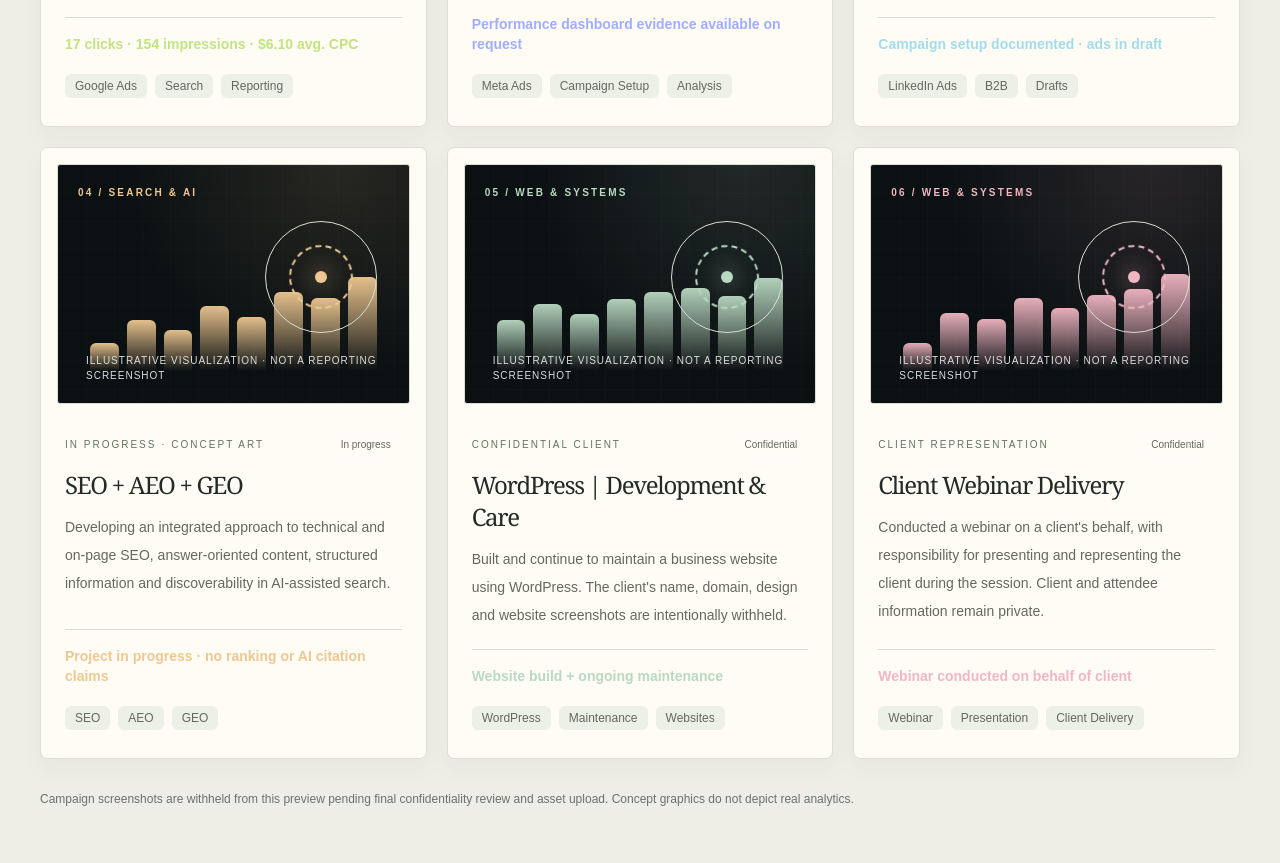
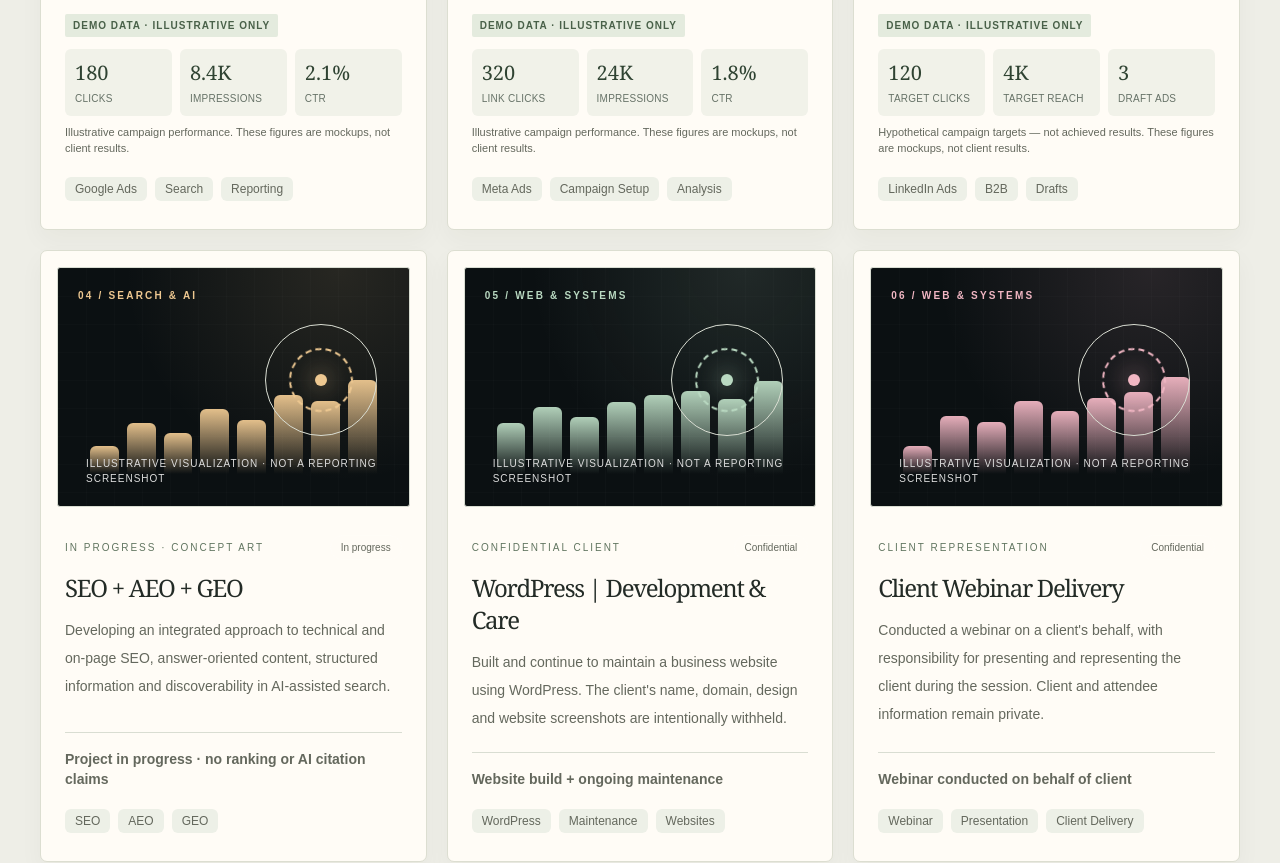
Before and after one commit to hammadraza5414/hammad-portfolio, a Next.js app: page / in a window 1280 px wide. Shown: the part 5920-6783 px from the top of the page. Built offline with nearby package versions, Linux system fonts and the light colour scheme.

Commit message:
Use clearly labeled sample KPI mockups in paid media cards

```diff
--- a/src/app/components/GrowthShowcase.tsx
+++ b/src/app/components/GrowthShowcase.tsx
@@ -2,11 +2,11 @@
 import { useState } from "react";
 import { motion, AnimatePresence, useReducedMotion } from "framer-motion";
 
-type Work = { title: string; category: string; eyebrow: string; description: string; proof: string; tags: string[]; accent: string; lines: number[]; state?: string };
+type Work = { title: string; category: string; eyebrow: string; description: string; proof: string; tags: string[]; accent: string; lines: number[]; state?: string; sampleMetrics?: readonly [string,string][] };
 const works: Work[] = [
-  { title: "Google Ads | Search Campaigns", category: "Paid Media", eyebrow: "CAMPAIGN EVIDENCE", description: "Hands-on search campaign management, targeting and performance analysis. Figures shown are from a supplied seven-day campaign dashboard—not lifetime account results.", proof: "17 clicks · 154 impressions · $6.10 avg. CPC", tags: ["Google Ads", "Search", "Reporting"], accent: "#C2E381", lines: [26,46,37,58,41,72,61,82] },
-  { title: "Meta Ads | Performance Campaigns", category: "Paid Media", eyebrow: "CAMPAIGN EVIDENCE", description: "Campaign setup, audience strategy, creative testing and reporting for Facebook and Instagram advertising. Private campaign identifiers are not published.", proof: "Performance dashboard evidence available on request", tags: ["Meta Ads", "Campaign Setup", "Analysis"], accent: "#A0AEFF", lines: [34,51,39,65,49,74,67,86] },
-  { title: "LinkedIn Ads | Campaign Creative", category: "Paid Media", eyebrow: "DRAFT / SETUP", description: "LinkedIn campaign creative and setup work. The provided evidence shows draft ads; no live campaign results or generated leads are claimed.", proof: "Campaign setup documented · ads in draft", tags: ["LinkedIn Ads", "B2B", "Drafts"], accent: "#A2DCEB", lines: [25,32,49,42,66,54,76,71], state: "Draft / Setup" },
+  { title: "Google Ads | Search Campaigns", category: "Paid Media", eyebrow: "CAMPAIGN EVIDENCE", description: "Hands-on search campaign management, targeting and performance analysis. Figures shown are from a supplied seven-day campaign dashboard—not lifetime account results.", proof: "Illustrative campaign performance", sampleMetrics: [["180","Clicks"],["8.4K","Impressions"],["2.1%","CTR"]], tags: ["Google Ads", "Search", "Reporting"], accent: "#C2E381", lines: [26,46,37,58,41,72,61,82] },
+  { title: "Meta Ads | Performance Campaigns", category: "Paid Media", eyebrow: "CAMPAIGN EVIDENCE", description: "Campaign setup, audience strategy, creative testing and reporting for Facebook and Instagram advertising. Private campaign identifiers are not published.", proof: "Illustrative campaign performance", sampleMetrics: [["320","Link clicks"],["24K","Impressions"],["1.8%","CTR"]], tags: ["Meta Ads", "Campaign Setup", "Analysis"], accent: "#A0AEFF", lines: [34,51,39,65,49,74,67,86] },
+  { title: "LinkedIn Ads | Campaign Creative", category: "Paid Media", eyebrow: "DRAFT / SETUP", description: "LinkedIn campaign creative and setup work. The provided evidence shows draft ads; no live campaign results or generated leads are claimed.", proof: "Hypothetical campaign targets — not achieved results", sampleMetrics: [["120","Target clicks"],["4K","Target reach"],["3","Draft ads"]], tags: ["LinkedIn Ads", "B2B", "Drafts"], accent: "#A2DCEB", lines: [25,32,49,42,66,54,76,71], state: "Draft / Setup" },
   { title: "SEO + AEO + GEO", category: "Search & AI", eyebrow: "IN PROGRESS · CONCEPT ART", description: "Developing an integrated approach to technical and on-page SEO, answer-oriented content, structured information and discoverability in AI-assisted search.", proof: "Project in progress · no ranking or AI citation claims", tags: ["SEO", "AEO", "GEO"], accent: "#EEC891", lines: [25,45,36,58,48,70,65,84], state: "In progress" },
   { title: "WordPress | Development & Care", category: "Web & Systems", eyebrow: "CONFIDENTIAL CLIENT", description: "Built and continue to maintain a business website using WordPress. The client's name, domain, design and website screenshots are intentionally withheld.", proof: "Website build + ongoing maintenance", tags: ["WordPress", "Maintenance", "Websites"], accent: "#B9D9C1", lines: [45,60,51,64,70,74,67,83], state: "Confidential" },
   { title: "Client Webinar Delivery", category: "Web & Systems", eyebrow: "CLIENT REPRESENTATION", description: "Conducted a webinar on a client's behalf, with responsibility for presenting and representing the client during the session. Client and attendee information remain private.", proof: "Webinar conducted on behalf of client", tags: ["Webinar", "Presentation", "Client Delivery"], accent: "#F1B6C3", lines: [25,52,46,65,56,68,73,86], state: "Confidential" }
@@ -50,12 +50,16 @@ export default function GrowthShowcase() {
       <div className="flex justify-between gap-3 items-center mb-3"><span className="text-[10px] uppercase tracking-[.2em] text-[#B5CDA0]">{item.eyebrow}</span>{item.state&&<span className="rounded-full border border-white/15 px-2.5 py-1 text-[10px] text-neutral-300">{item.state}</span>}</div>
       <h3 className="text-2xl font-bold tracking-tight">{item.title}</h3>
       <p className="mt-3 flex-1 text-sm leading-7 text-neutral-400">{item.description}</p>
-      <p className="my-5 border-t border-white/10 pt-4 text-sm font-semibold" style={{color:item.accent}}>{item.proof}</p>
+      {item.sampleMetrics ? <div className="my-5 border-t border-[#d9ddd2] pt-4">
+       <div className="mb-3 flex items-center gap-2"><span className="rounded-sm bg-[#e4ebde] px-2 py-1 text-[10px] font-bold uppercase tracking-widest text-[#496149]">Demo data · illustrative only</span></div>
+       <div className="grid grid-cols-3 gap-2">{item.sampleMetrics.map(([value,label])=><div key={label} className="rounded-md bg-[#f1f2e9] p-2.5"><div className="font-serif text-xl text-[#2f4332]">{value}</div><div className="mt-1 text-[10px] uppercase tracking-wide text-[#667267]">{label}</div></div>)}</div>
+       <p className="mt-2 text-[11px] text-[#667267]">{item.proof}. These figures are mockups, not client results.</p>
+      </div> : <p className="my-5 border-t border-[#d9ddd2] pt-4 text-sm font-semibold text-[#526b54]">{item.proof}</p>}
       <div className="flex flex-wrap gap-2">{item.tags.map(t=><span key={t} className="rounded-md bg-white/5 px-2.5 py-1 text-xs text-neutral-300">{t}</span>)}</div>
      </div>
     </motion.article>)}</AnimatePresence>
    </motion.div>
-   <p className="mt-8 text-xs text-neutral-500">Campaign screenshots are withheld from this preview pending final confidentiality review and asset upload. Concept graphics do not depict real analytics.</p>
+   <p className="mt-8 text-xs text-neutral-500">All numerical mockups are explicitly illustrative, not verified campaign outcomes. Client identities and private screenshots remain withheld.</p>
   </div>
  </section>;
 }
```
